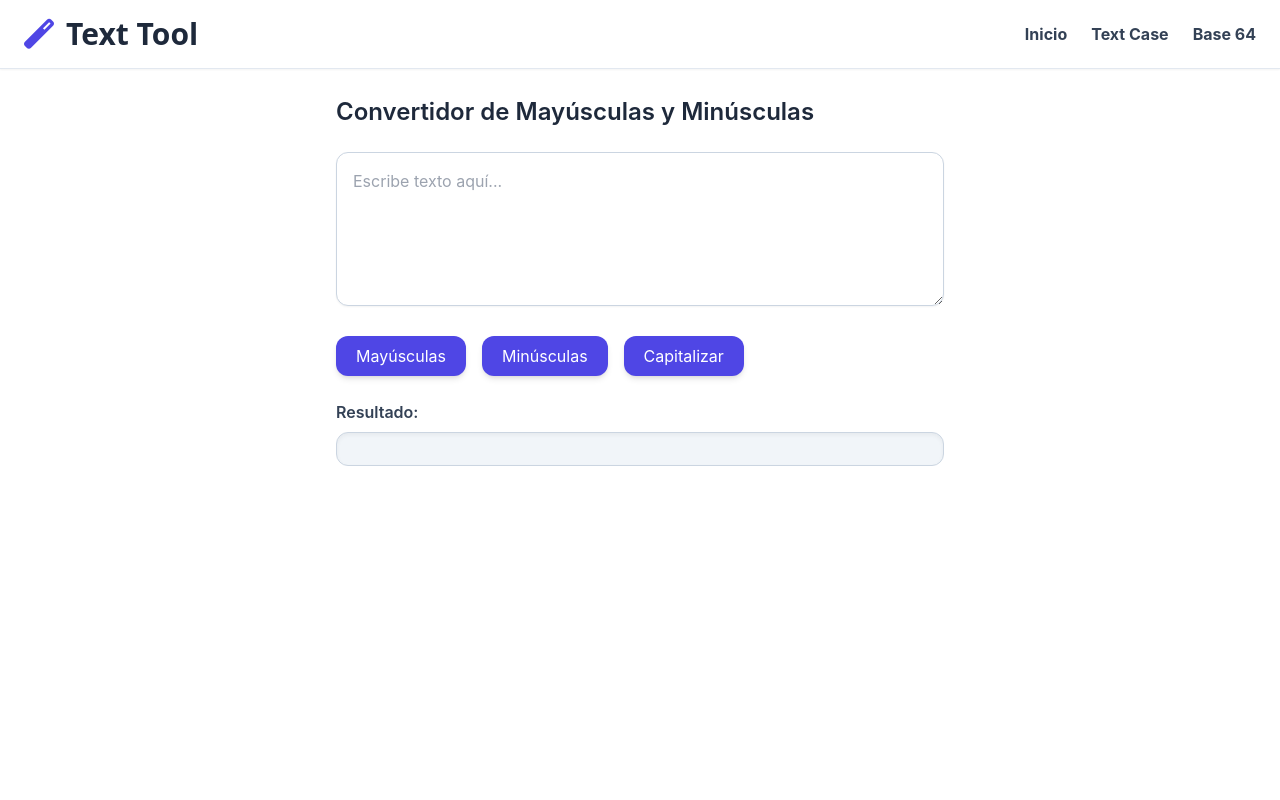
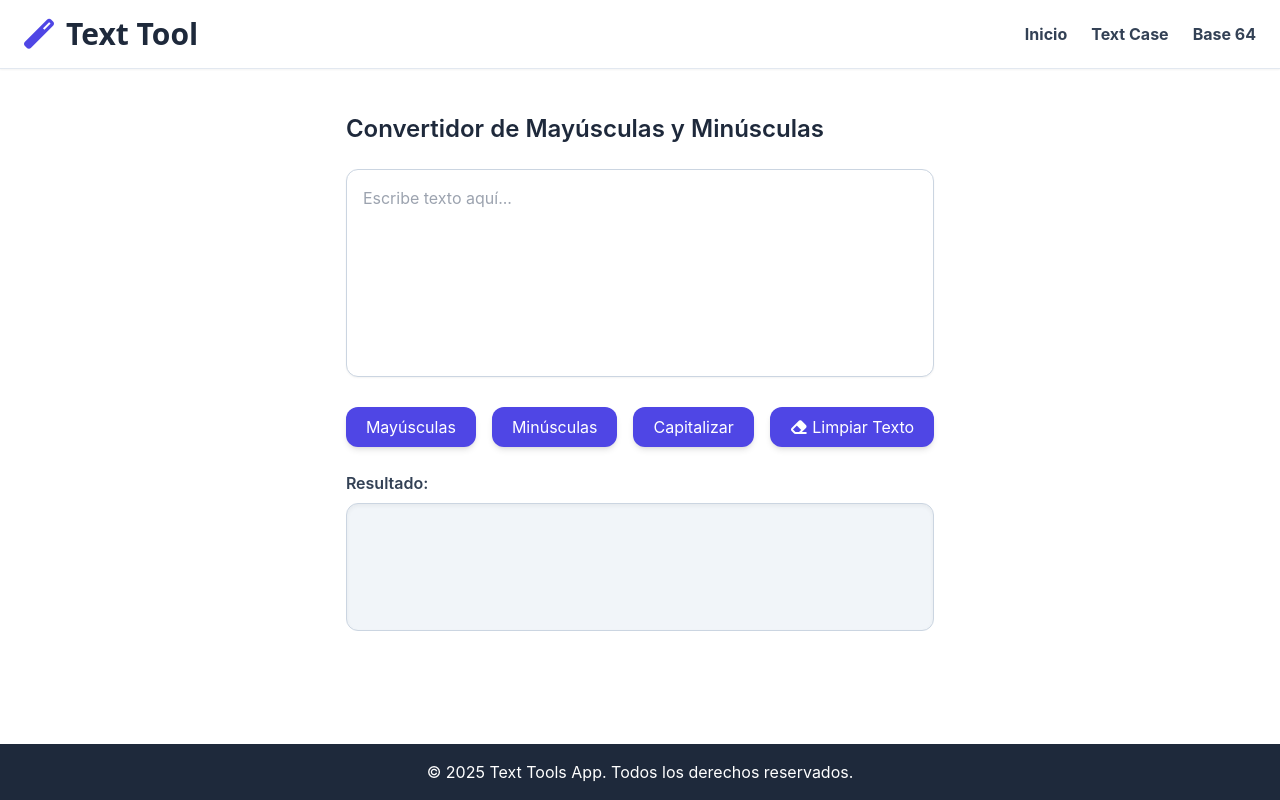
Before and after one commit to luis-sagx/text-tools-app, an Angular app: page /text-case in a window 1280 px wide. Built offline with nearby package versions, Linux system fonts and the light colour scheme.

Commit message:
add footer and minor changes

```diff
--- a/src/app/app.html
+++ b/src/app/app.html
@@ -1,3 +1,12 @@
-<app-nav></app-nav>
+<div class="min-h-screen flex flex-col">
+  <!-- Header -->
+  <app-nav></app-nav>
 
-<router-outlet />
+  <!-- Contenido principal -->
+  <main class="flex-grow">
+    <router-outlet />
+  </main>
+
+  <!-- Footer -->
+  <app-footer></app-footer>
+</div>
--- a/src/app/app.ts
+++ b/src/app/app.ts
@@ -1,10 +1,11 @@
 import { Component, Input } from '@angular/core';
 import { RouterOutlet } from '@angular/router';
 import { Nav } from "./components/nav/nav";
+import { Footer } from "./components/footer/footer";
 
 @Component({
   selector: 'app-root',
-  imports: [RouterOutlet, Nav],
+  imports: [RouterOutlet, Nav, Footer],
   templateUrl: './app.html',
   styleUrl: './app.css'
 })
--- /dev/null
+++ b/src/app/components/footer/footer.html
@@ -0,0 +1,5 @@
+<footer class="bg-slate-800 text-white py-4">
+  <div class="container mx-auto text-center">
+    <p>&copy; 2025 Text Tools App. Todos los derechos reservados.</p>
+  </div>
+</footer>
--- a/src/app/components/text-case-tool/text-case-tool.html
+++ b/src/app/components/text-case-tool/text-case-tool.html
@@ -1,13 +1,13 @@
-<div class="max-w-[50%] mx-auto mt-4">
-  <div class="pt-20 px-4">
+<div class="max-w-4xl mx-auto px-4">
   <h2 class="text-2xl font-semibold mb-6 text-slate-800">Convertidor de Mayúsculas y Minúsculas</h2>
 
   <textarea [(ngModel)]="inputText"
             rows="5"
-            class="w-full p-4 bg-white border border-slate-300 rounded-xl shadow-sm focus:outline-none focus:ring-2 focus:ring-indigo-500 mb-6"
+            class="resize-none w-full h-52 p-4 bg-white border border-slate-300 rounded-xl shadow-sm focus:outline-none focus:ring-2 focus:ring-indigo-500 mb-6"
             placeholder="Escribe texto aquí..."></textarea>
 
   <div class="flex flex-wrap gap-4 mb-6">
+    <div class="flex gap-4">
       <button (click)="toUpper()"
           class="bg-indigo-600 text-white px-5 py-2 rounded-xl shadow-md hover:bg-indigo-700 transition">
         Mayúsculas
@@ -23,10 +23,17 @@
         Capitalizar
       </button>
     </div>
+    <div class="flex gap-4 ml-auto">
+      <button (click)="clear()"
+      class="bg-indigo-600 text-white px-5 py-2 rounded-xl shadow-md hover:bg-indigo-700 transition">
+      <i class="fas fa-eraser text-white"></i>
+      Limpiar Texto
+    </button>
+    </div>
+  </div>
 
   <h3 class="font-semibold text-slate-700 mb-2">Resultado:</h3>
-  <p class="p-4 bg-slate-100 border border-slate-300 rounded-xl shadow-inner whitespace-pre-line">
+  <p class="p-4 h-32 bg-slate-100 border border-slate-300 rounded-xl shadow-inner whitespace-pre-line">
     {{ outputText }}
   </p>
 </div>
-</div>
--- a/src/app/components/text-case-tool/text-case-tool.ts
+++ b/src/app/components/text-case-tool/text-case-tool.ts
@@ -40,4 +40,9 @@ export class TextCaseTool {
       return false;
     }
   }
+
+  clear() {
+    this.inputText = '';
+    this.outputText = '';
+  }
 }
```
Also changed, not shown: src/app/components/footer/footer.ts (added, +11 -0 lines), src/app/components/footer/footer.css (added), 1 other file (tests, documents, lock files or other folders). Lines whose indentation alone changed are shown as unchanged.
